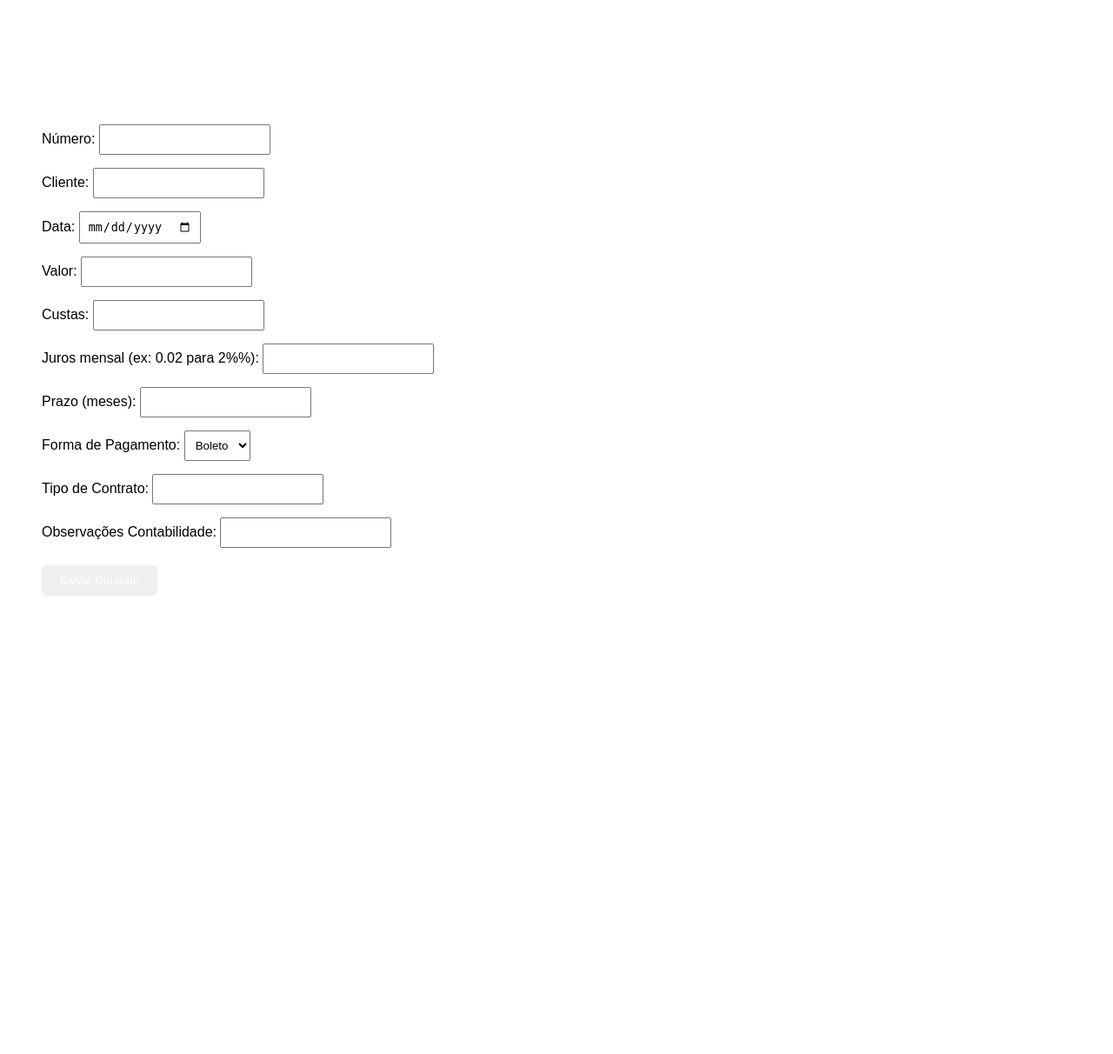
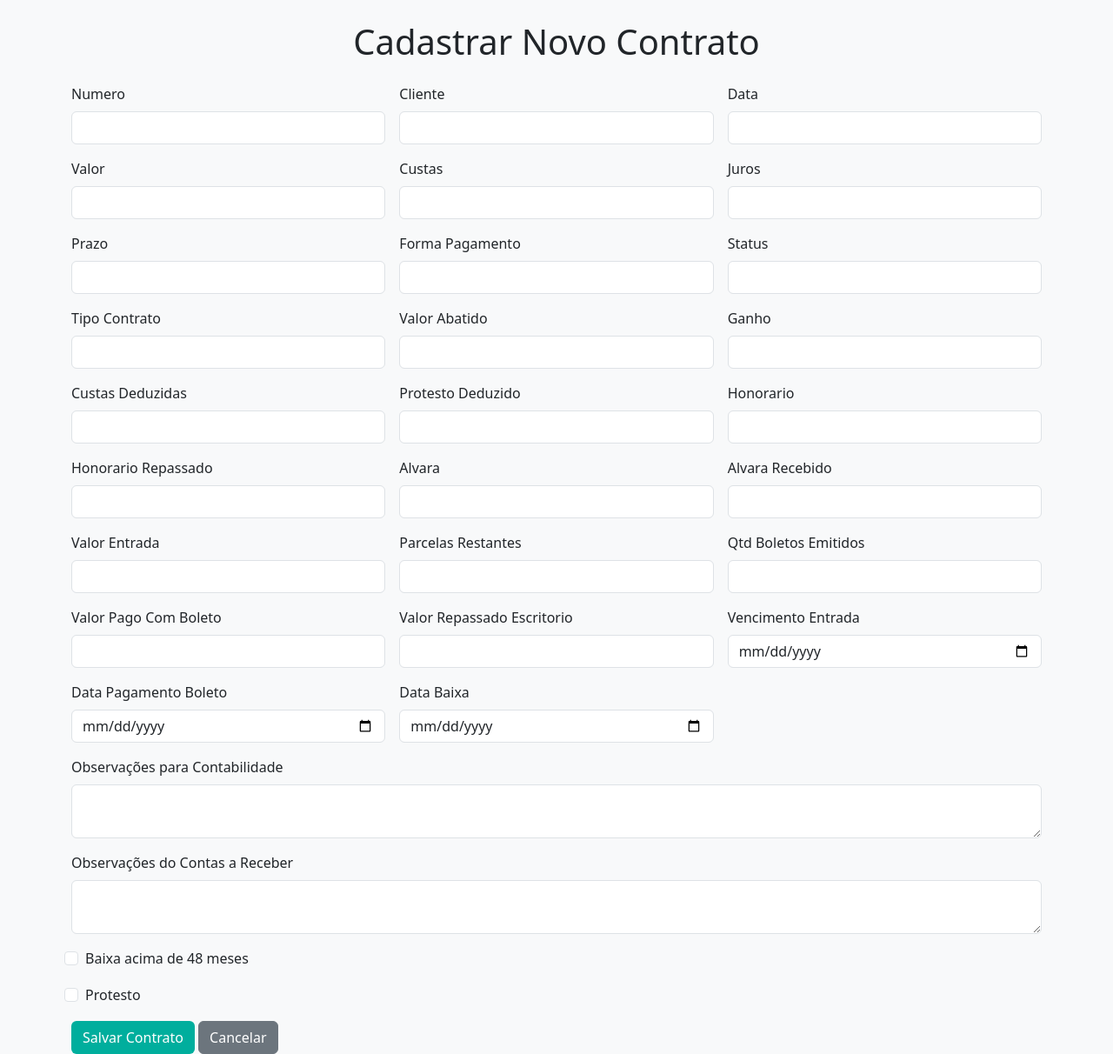
Before and after one commit to felipe4128/Cobran-a, a Flask app: page /novo in a window 1280 px wide. Shown: the whole page at 87% size. Before the commit the page ends 685 px from the top, so only its background shows below. Run offline with Flask 3, Linux system fonts and the light colour scheme.

Commit message:
Atualiza templates com visual Sicoob

```diff
--- a/templates/novo.html
+++ b/templates/novo.html
@@ -1,61 +1,50 @@
-
 <!DOCTYPE html>
 <html lang="pt-br">
 <head>
     <meta charset="UTF-8">
     <title>Novo Contrato</title>
+    <link href="https://cdn.jsdelivr.net/npm/bootstrap@5.3.0/dist/css/bootstrap.min.css" rel="stylesheet">
     <style>
-        body {
-            background-color: {{ cor_escura }};
-            color: white;
-            font-family: Arial, sans-serif;
-            padding: 20px;
-        }
-        form {
-            background-color: white;
-            color: black;
-            padding: 20px;
-            border-radius: 10px;
-        }
-        label {
-            display: block;
-            margin-top: 10px;
-        }
-        input, select {
-            width: 100%%;
-            padding: 8px;
-            margin-top: 5px;
-        }
-        button {
-            background-color: {{ cor_primaria }};
-            color: white;
-            padding: 10px 20px;
-            border: none;
-            margin-top: 20px;
-            border-radius: 5px;
-        }
+        body { background-color: #F8F9FA; }
+        .btn-sicoob { background-color: #00AE9D; color: white; }
+        .btn-sicoob:hover { background-color: #003641; }
     </style>
 </head>
-<body>
-    <h1>Novo Contrato</h1>
-    <form method="post">
-        <label>Número: <input type="text" name="numero" required></label>
-        <label>Cliente: <input type="text" name="cliente" required></label>
-        <label>Data: <input type="date" name="data" required></label>
-        <label>Valor: <input type="number" step="0.01" name="valor" required></label>
-        <label>Custas: <input type="number" step="0.01" name="custas" required></label>
-        <label>Juros mensal (ex: 0.02 para 2%%): <input type="number" step="0.001" name="juros" required></label>
-        <label>Prazo (meses): <input type="number" name="prazo" required></label>
-        <label>Forma de Pagamento:
-            <select name="forma_pagamento">
-                <option value="Boleto">Boleto</option>
-                <option value="Pix">Pix</option>
-                <option value="TED">TED</option>
-            </select>
-        </label>
-        <label>Tipo de Contrato: <input type="text" name="tipo_contrato"></label>
-        <label>Observações Contabilidade: <input type="text" name="obs_contabilidade"></label>
-        <button type="submit">Salvar Contrato</button>
+<body class="container mt-4">
+    <h1 class="text-center mb-4">Cadastrar Novo Contrato</h1>
+    <form method="POST" class="row g-3">
+        {% for campo in ['numero', 'cliente', 'data', 'valor', 'custas', 'juros', 'prazo', 'forma_pagamento', 'status', 'tipo_contrato', 'valor_abatido', 'ganho', 'custas_deduzidas', 'protesto_deduzido', 'honorario', 'honorario_repassado', 'alvara', 'alvara_recebido', 'valor_entrada', 'parcelas_restantes', 'qtd_boletos_emitidos', 'valor_pago_com_boleto', 'valor_repassado_escritorio'] %}
+        <div class="col-md-4">
+            <label class="form-label">{{ campo.replace('_', ' ').title() }}</label>
+            <input type="text" name="{{ campo }}" class="form-control">
+        </div>
+        {% endfor %}
+        {% for campo in ['vencimento_entrada', 'data_pagamento_boleto', 'data_baixa'] %}
+        <div class="col-md-4">
+            <label class="form-label">{{ campo.replace('_', ' ').title() }}</label>
+            <input type="date" name="{{ campo }}" class="form-control">
+        </div>
+        {% endfor %}
+        <div class="col-12">
+            <label class="form-label">Observações para Contabilidade</label>
+            <textarea name="obs_contabilidade" class="form-control"></textarea>
+        </div>
+        <div class="col-12">
+            <label class="form-label">Observações do Contas a Receber</label>
+            <textarea name="obs_contas_receber" class="form-control"></textarea>
+        </div>
+        <div class="col-12 form-check">
+            <input type="checkbox" name="baixa_acima_48_meses" class="form-check-input">
+            <label class="form-check-label">Baixa acima de 48 meses</label>
+        </div>
+        <div class="col-12 form-check">
+            <input type="checkbox" name="protesto" class="form-check-input">
+            <label class="form-check-label">Protesto</label>
+        </div>
+        <div class="col-12">
+            <button type="submit" class="btn btn-sicoob">Salvar Contrato</button>
+            <a href="/" class="btn btn-secondary">Cancelar</a>
+        </div>
     </form>
 </body>
 </html>
```
Also changed, not shown: templates/index.html (+18 -52 lines).
